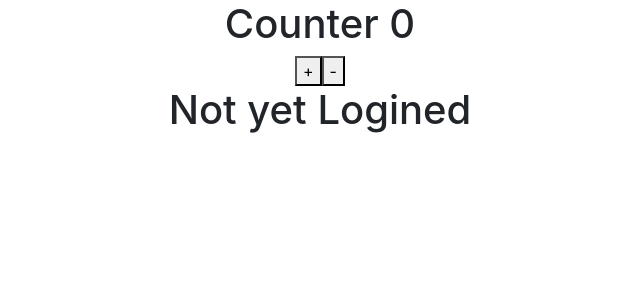
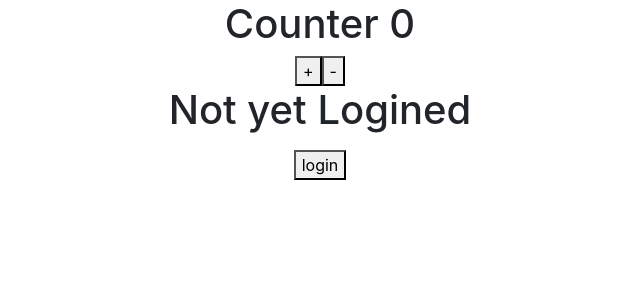
Before and after one commit to badruti94/firstapp, a React (Create React App) app: page / in a window 1280 px wide. Shown: the top 300 px of the page, without its empty margins (320-960 px from the left). Built offline with nearby package versions, Linux system fonts and the light colour scheme.

Commit message:
12 redux : 82. Dispatch the login action

```diff
--- a/src/App.js
+++ b/src/App.js
@@ -1,17 +1,19 @@
 import { useSelector, useDispatch } from 'react-redux';
-import { increment, decrement } from './action';
+import { increment, decrement, auth } from './action';
 import './App.css';
 
 function App() {
   const counter = useSelector(state => state.counter)
   const login = useSelector(state => state.login)
   const dispatch = useDispatch()
+  const authText = login? 'logout' : 'login'
   return (
     <div className="App">
       <h1>Counter {counter} </h1>
       <button onClick={()=>dispatch(increment())} >+</button>
       <button onClick={()=>dispatch(decrement())} >-</button>
       <p> { login ? <h1>Logined</h1> : <h1>Not yet Logined</h1> } </p>
+      <button onClick={()=>dispatch(auth())} > {authText} </button>
     </div>
   );
 }
```
